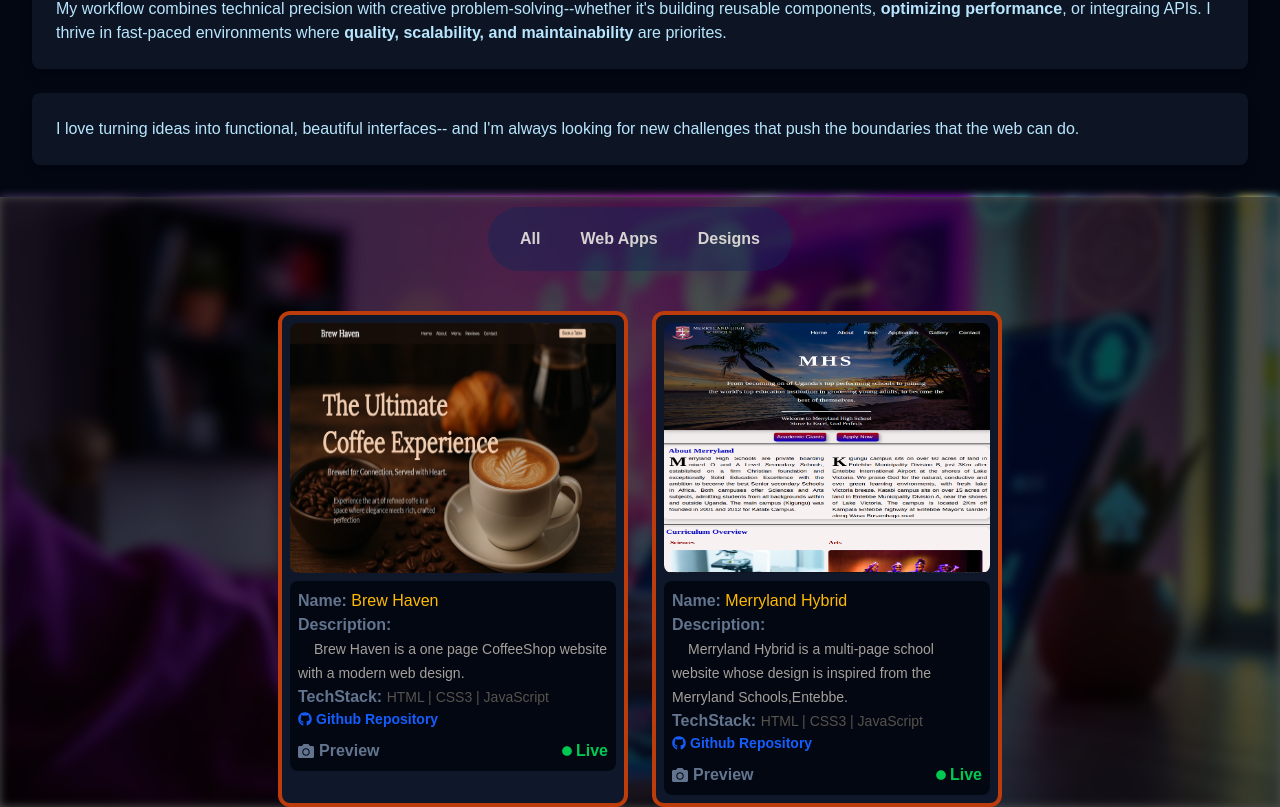
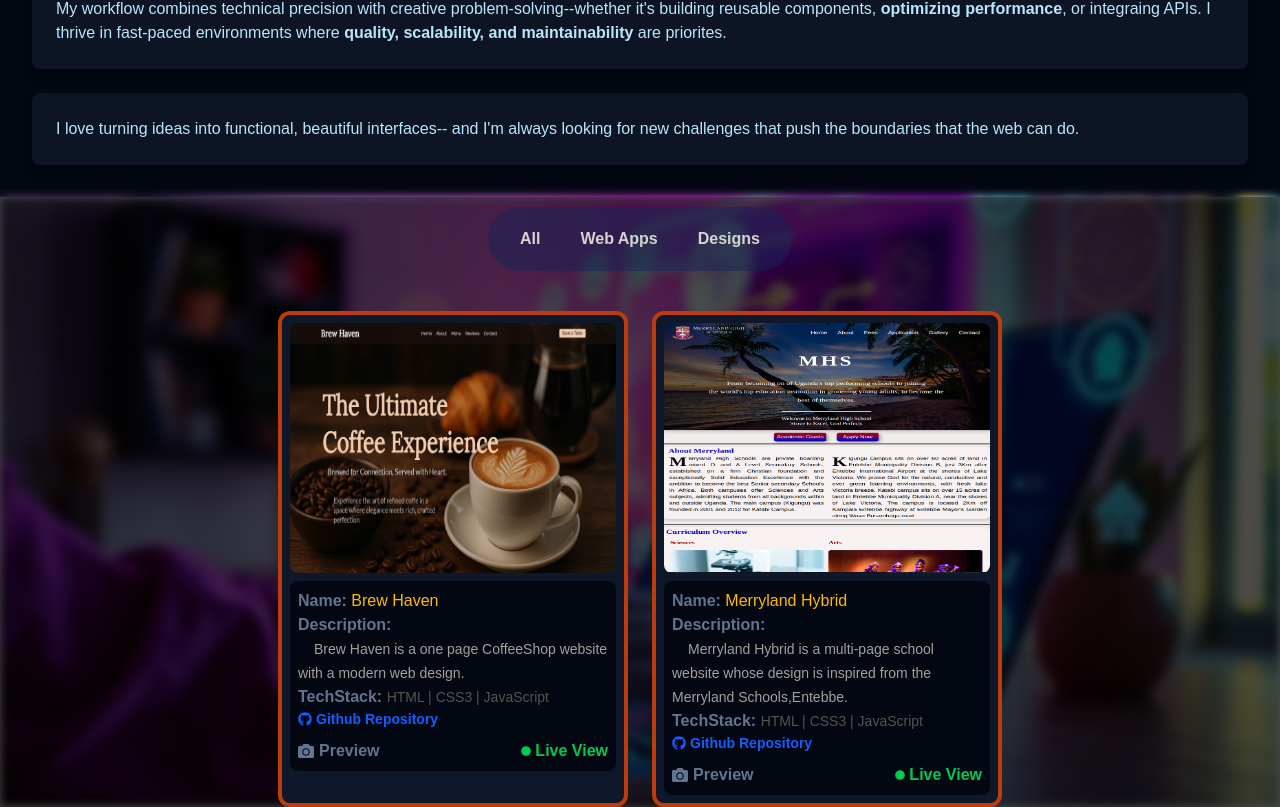
Before and after one commit to Thierry256-dev/Portfolio, a React (Vite) app: page /designs in a window 1280 px wide. Shown: the part 1043-1850 px from the top of the page. Built offline with nearby package versions, Linux system fonts and the light colour scheme.

Commit message:
Styling the project preview container and updating the the project card props

```diff
--- a/src/Componets/Projects/All.jsx
+++ b/src/Componets/Projects/All.jsx
@@ -13,6 +13,8 @@ export default function All() {
             github={obj.github}
             tech={obj.tech}
             cover={obj.coverImage}
+            screenshots={obj.screenshots}
+            key={obj.id}
           />
         ))}
       </div>
--- a/src/Componets/Projects/Designs.jsx
+++ b/src/Componets/Projects/Designs.jsx
@@ -15,6 +15,8 @@ export default function WebApps() {
                 github={obj.github}
                 tech={obj.tech}
                 cover={obj.coverImage}
+                screenshots={obj.screenshots}
+                key={obj.id}
               />
             );
         })}
--- a/src/Componets/Projects/ProjectCard.jsx
+++ b/src/Componets/Projects/ProjectCard.jsx
@@ -1,4 +1,5 @@
-import { FaCamera, FaCircle, FaGithub } from "react-icons/fa";
+import { FaCamera, FaCircle, FaGithub, FaTimes } from "react-icons/fa";
+import { useState } from "react";
 
 export default function ProjectCard({
   name,
@@ -7,10 +8,21 @@ export default function ProjectCard({
   github,
   tech,
   cover,
+  screenshots,
 }) {
+  const [isActive, setIsActive] = useState(false);
+
+  function activate() {
+    setIsActive(true);
+  }
+
+  function deactivate() {
+    setIsActive(false);
+  }
+
   return (
     <>
-      <div className="flex flex-col gap-2 bg-slate-900 p-2 rounded-xl w-[350px] border-4 border-orange-600/75">
+      <div className=" flex flex-col gap-2 bg-slate-900 p-2 rounded-xl w-[350px] border-4 border-orange-600/75">
         <img src={cover} className="h-[250px] overflow-hidden rounded-lg" />
         <div className="flex flex-col text-slate-500 bg-gray-950 p-2 rounded-lg g-4">
           <p>
@@ -34,14 +46,35 @@ export default function ProjectCard({
             <FaGithub /> Github Repository
           </a>
           <div className="flex justify-between mt-[10px]">
-            <span className="flex items-center cursor-pointer">
+            <span
+              className="flex items-center cursor-pointer"
+              onClick={activate}
+            >
               <FaCamera className="inline mr-[5px]" />
               Preview
             </span>
             <a href={link} className="text-green-500 flex items-center">
               <FaCircle className="inline w-[10px] mr-[4px]" />
-              Live
+              Live View
             </a>
+          </div>
+          <div
+            className={
+              isActive
+                ? "flex flex-col  items-center absolute rounded-lg top-0 left-0 w-screen h-[80%] overflow-y-auto overflow-x-hidden scroll-smooth bg-gray-950 z-5"
+                : "hidden"
+            }
+          >
+            <div className="sticky top-0 flex justify-between p-4 items-center w-[100%] px-4 bg-gray-950">
+              Screenshot
+              <FaTimes
+                className="text-red-500 cursor-pointer"
+                onClick={deactivate}
+              />
+            </div>
+            {screenshots.map((shot) => (
+              <img key={shot} src={shot} />
+            ))}
           </div>
         </div>
       </div>
--- a/src/Componets/Projects/WebApps.jsx
+++ b/src/Componets/Projects/WebApps.jsx
@@ -15,6 +15,8 @@ export default function WebApps() {
                 github={obj.github}
                 tech={obj.tech}
                 cover={obj.coverImage}
+                screenshots={obj.screenshots}
+                key={obj.id}
               />
             );
         })}
--- a/src/Componets/Projects/projectsData.js
+++ b/src/Componets/Projects/projectsData.js
@@ -7,9 +7,16 @@ export const data = [
     github: "https://github.com/Thierry256-dev/SmartLedger.git",
     description:
       "SmartLedger is a React demo web app that helps a user to track his/her finances. It graphically displays income vs expenditure and categorises the expenditure. The app completely depends on localStorage to store and retrive data.",
-    coverImage: ".//opt/s.webp",
+    coverImage: "/opt/s.webp",
     tech: "React | Tailwindcss",
-    screenshots: [],
+    screenshots: [
+      "/opt/s.webp",
+      "/opt/s1.webp",
+      "/opt/s2.webp",
+      "/opt/s3.webp",
+      "/opt/s4.webp",
+      "/opt/sm.webp",
+    ],
   },
   {
     id: "3",
@@ -21,7 +28,20 @@ export const data = [
       "BuyMe is an online shopping demo web app. The app displays product categories and uses Fuse.js to enable a user easily find their desired items. The cart is stored and retrieved from LocalStorage. Checkout and Payment pages are included.",
     coverImage: "/opt/b.webp",
     tech: "HTML | CSS3 | JavaScript",
-    screenshots: [],
+    screenshots: [
+      "/opt/b.webp",
+      "/opt/b1.webp",
+      "/opt/b2.webp",
+      "/opt/b3.webp",
+      "/opt/b4.webp",
+      "/opt/b5.webp",
+      "/opt/b6.webp",
+      "/opt/bc1.webp",
+      "/opt/bp1.webp",
+      "/opt/bs1.webp",
+      "/opt/bcs1.webp",
+      "/opt/bps1.webp",
+    ],
   },
   {
     id: "2",
@@ -33,7 +53,20 @@ export const data = [
       "Brew Haven is a one page CoffeeShop website with a modern web design.",
     coverImage: "/opt/coffee1.webp",
     tech: "HTML | CSS3 | JavaScript",
-    screenshots: [],
+    screenshots: [
+      "/opt/coffee1.webp",
+      "/opt/coffee2.webp",
+      "/opt/coffee3.webp",
+      "/opt/coffee4.webp",
+      "/opt/coffee5.webp",
+      "/opt/coffee6.webp",
+      "/opt/coffee1-1.webp",
+      "/opt/coffee2-2.webp",
+      "/opt/coffee3-3.webp",
+      "/opt/coffee4-4.webp",
+      "/opt/coffee5-5.webp",
+      "/opt/coffee6-6.webp",
+    ],
   },
   {
     id: "1",
@@ -45,6 +78,13 @@ export const data = [
       "Merryland Hybrid is a multi-page school website whose design is inspired from the Merryland Schools,Entebbe.",
     coverImage: "/opt/m.webp",
     tech: "HTML | CSS3 | JavaScript",
-    screenshots: [],
+    screenshots: [
+      "/opt/m.webp",
+      "/opt/m1.webp",
+      "/opt/m2.webp",
+      "/opt/m3.webp",
+      "/opt/m4.webp",
+      "/opt/ms1.webp",
+    ],
   },
 ];
```
Also changed, not shown: public/opt/b1.webp.
